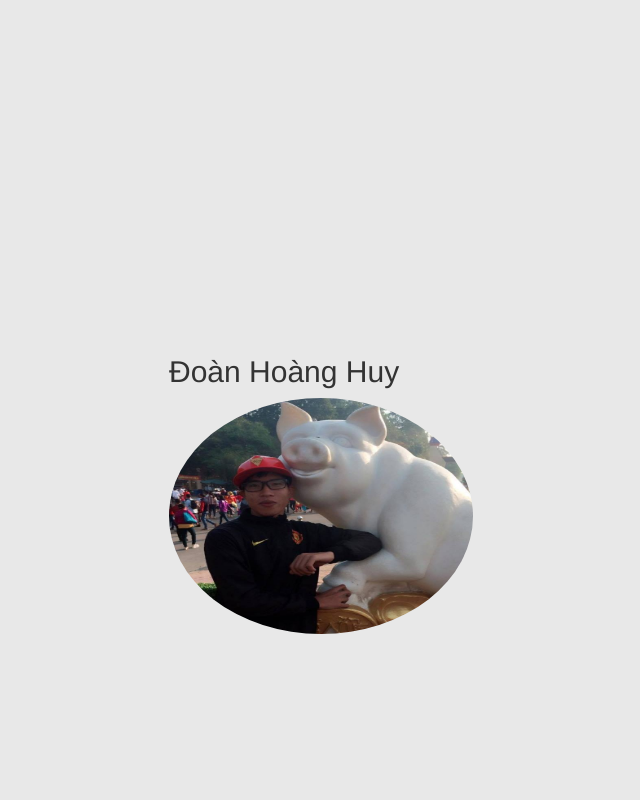
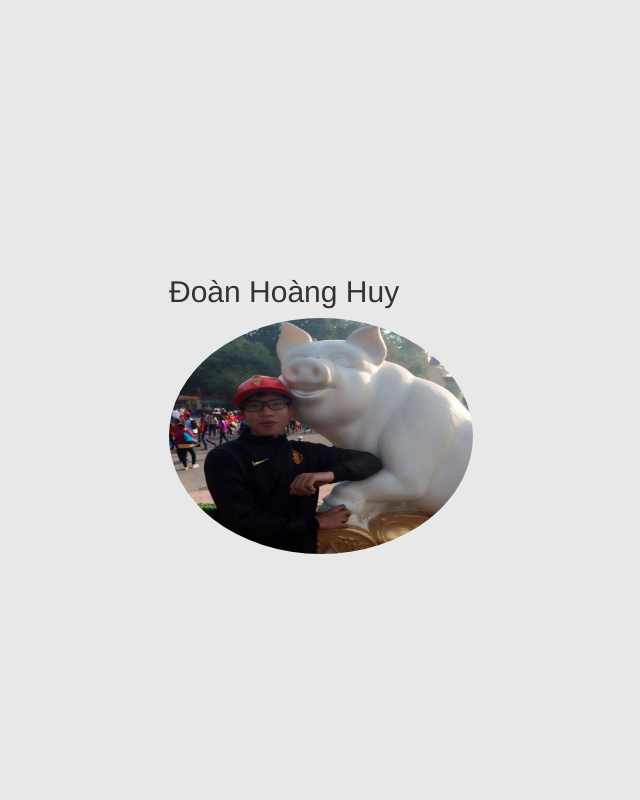
Before and after one commit to dhh22121995/PractisePHP, a PHP site: page /tryYourBestSlogan.php in a window 1280 px wide; the page is wider, and only the part inside the window is pictured. Shown: that part, without its empty margins (299-939 px from the left). Run offline with PHP 8.4, Linux system fonts and the light colour scheme.

Commit message:
update style.css

```diff
--- a/css/style.css
+++ b/css/style.css
@@ -24,7 +24,7 @@ and open the template in the editor.
     /*border: 1px solid blue;*/
     width: 100%;
     height: auto;
-    top: 45%;
+    top: 35%;
     left: 35%;
     margin-top: -25px;
     margin-left: -50px;
```
